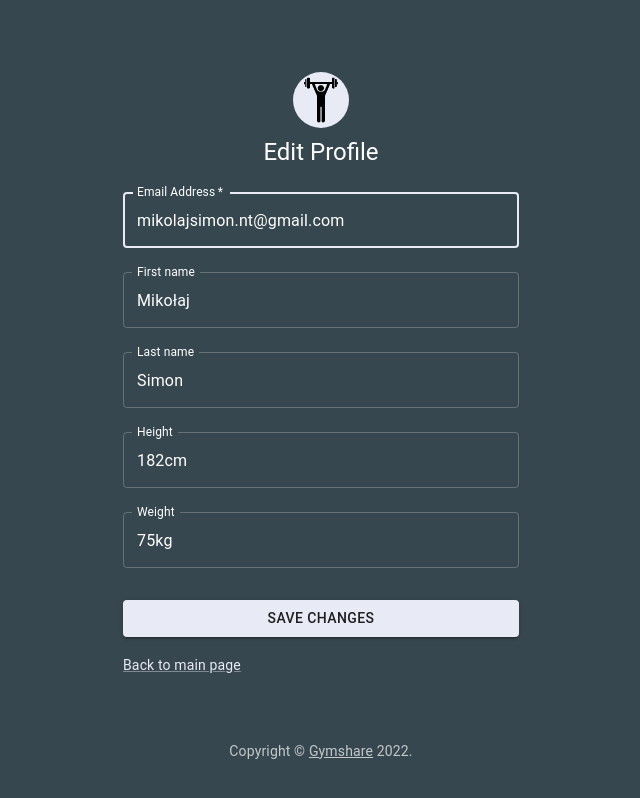
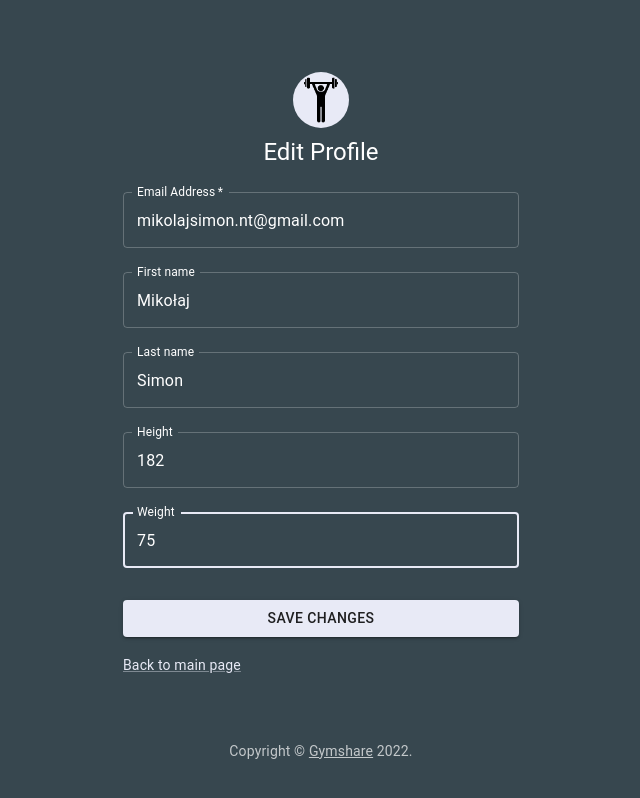
Before and after one commit to justdodo27/gymshare, a React (Create React App) app in the folder frontend/: page /edit in a window 1280 px wide. Shown: the whole page, without its empty margins (319-959 px from the left). Built offline with nearby package versions, Linux system fonts and the light colour scheme.

Commit message:
editProfile changes

```diff
--- a/frontend/src/components/editProfile.js
+++ b/frontend/src/components/editProfile.js
@@ -12,6 +12,7 @@ import { createTheme, ThemeProvider } from '@mui/material/styles';
 import { Fragment } from 'react';
 import { blueGrey, indigo } from '@mui/material/colors';
 import icon from "../pictures/icon.jpg"
+import { useState } from 'react';
 
 function Copyright(props) {
   return (
@@ -24,6 +25,15 @@ function Copyright(props) {
       {'.'}
     </Typography>
   );
+}
+
+function validateEmail (email) {
+  const regexp = /^(([^<>()[\]\\.,;:\s@"]+(\.[^<>()[\]\\.,;:\s@"]+)*)|(".+"))@((\[[0-9]{1,3}\.[0-9]{1,3}\.[0-9]{1,3}\.[0-9]{1,3}])|(([a-zA-Z\-0-9]+\.)+[a-zA-Z]{2,}))$/;
+  return regexp.test(email);
+}
+
+function validateNumber (number) {
+  return !isNaN(number);
 }
 
 const theme = createTheme({
@@ -42,14 +52,81 @@ const theme = createTheme({
 }
 );
 
-export default function ChangePassword() {
+export default function EditProfile() {
+  const [emailError, setEmailError] = useState(false)
+  const [heightError, setHeightError] = useState(false)
+  const [weightError, setWeightError] = useState(false)
+
+  let emailErrorCheck = false
+  let weightErrorCheck = false
+  let heightErrorCheck = false
+  let enteredWeight = ''
+  let enteredHeight = ''
+
   const handleSubmit = (event) => {
     event.preventDefault();
     const data = new FormData(event.currentTarget);
-    console.log({
-      email: data.get('email'),
-      password: data.get('password'),
-    });
+    let email = data.get('email')
+    let height = data.get('height')
+    let weight = data.get('weight')
+    let firstName = data.get('firstName')
+    let lastName = data.get('lastName')
+
+    enteredHeight = height
+    enteredWeight = weight
+
+    if (validateEmail(email)) {
+      setEmailError(false)
+      emailErrorCheck = true
+    } else {
+      setEmailError(true)
+      emailErrorCheck = false
+    }
+
+    if (validateNumber(weight)) {
+      setWeightError(false)
+      weightErrorCheck = true
+    } else {
+      setWeightError(true)
+      weightErrorCheck = false
+    }
+
+    if (validateNumber(height)) {
+      setHeightError(false)
+      heightErrorCheck = true
+    } else {
+      setHeightError(true)
+      heightErrorCheck = false
+    }
+
+    if (emailErrorCheck === true && heightErrorCheck === true && weightErrorCheck === true) {
+      fetch("http://localhost:1337/accounts/profiles/3", {
+        method: 'PATCH',
+        body: JSON.stringify({
+          height: height,
+          weight: weight
+        }),
+        headers: {
+          'Content-Type': 'application/json',
+        },
+      })
+        .then((res) => {
+          if (res.ok) {
+            return res.json();
+          } else {
+            return res.json().then((data) => {
+              let errorMessage = 'Something gone wrong!';
+              throw new Error(errorMessage);
+            });
+          }
+        })
+        .then((data) => {
+          console.log(data)
+        })
+        .catch((err) => {
+          alert(err.message);
+        });
+    };
   };
 
   return (
@@ -71,7 +148,7 @@ export default function ChangePassword() {
             Edit Profile
           </Typography>
           <Box component="form" onSubmit={handleSubmit} noValidate sx={{ mt: 1 }}>
-            <TextField
+            {!emailError && <TextField
             inputProps={{ style: { color: "white" } }}
             InputLabelProps={{ style: { color: '#fff' }} }
               margin="normal"
@@ -84,6 +161,21 @@ export default function ChangePassword() {
               defaultValue="mikolajsimon.nt@gmail.com"
               autoFocus
             />
+            }
+            {emailError && <TextField
+            inputProps={{ style: { color: "white" } }}
+            InputLabelProps={{ style: { color: '#fff' }} }
+              margin="normal"
+              error
+              fullWidth
+              id="email"
+              label="Email Address"
+              name="email"
+              autoComplete="email"
+              helperText="Please enter valid email"
+              autoFocus
+            />
+            }
             <TextField
             inputProps={{ style: { color: "white" } }}
             InputLabelProps={{ style: { color: '#fff' }} }
@@ -95,6 +187,7 @@ export default function ChangePassword() {
               id="first_name"
               autoComplete="first_name"
               defaultValue="Mikołaj"
+              autoFocus
             />
             <TextField
             inputProps={{ style: { color: "white" } }}
@@ -107,8 +200,9 @@ export default function ChangePassword() {
               id="last_name"
               autoComplete="last-name"
               defaultValue="Simon"
+              autoFocus
             />
-            <TextField
+            {!heightError && <TextField
             inputProps={{ style: { color: "white" } }}
             InputLabelProps={{ style: { color: '#fff' }} }
               margin="normal"
@@ -118,9 +212,27 @@ export default function ChangePassword() {
               type="height"
               id="height"
               autoComplete="height"
-              defaultValue="182cm"
+              defaultValue="182"
+              autoFocus
             />
-            <TextField
+            }
+            {heightError && <TextField
+            inputProps={{ style: { color: "white" } }}
+            InputLabelProps={{ style: { color: '#fff' }} }
+              margin="normal"
+              fullWidth
+              error
+              name="height"
+              label="Height"
+              type="height"
+              id="height"
+              autoComplete="height"
+              helperText="Please enter valid height"
+              autoFocus
+              defaultValue={enteredHeight}
+            />
+            }
+            {!weightError && <TextField
             inputProps={{ style: { color: "white" } }}
             InputLabelProps={{ style: { color: '#fff' }} }
               margin="normal"
@@ -130,8 +242,26 @@ export default function ChangePassword() {
               type="weight"
               id="weight"
               autoComplete="weight"
-              defaultValue="75kg"
+              defaultValue="75"
+              autoFocus
             />
+            }
+            {weightError && <TextField
+            inputProps={{ style: { color: "white" } }}
+            InputLabelProps={{ style: { color: '#fff' }} }
+              margin="normal"
+              fullWidth
+              error
+              name="weight"
+              label="Weight"
+              type="weight"
+              id="weight"
+              autoComplete="weight"
+              helperText="Please enter valid weight"
+              autoFocus
+              defaultValue={enteredWeight}
+            />
+            }
             <Button
               type="submit"
               fullWidth
--- a/frontend/src/components/registration.js
+++ b/frontend/src/components/registration.js
@@ -10,7 +10,7 @@ import Box from '@mui/material/Box';
 import Typography from '@mui/material/Typography';
 import Container from '@mui/material/Container';
 import { createTheme, ThemeProvider } from '@mui/material/styles';
-import { Fragment, useEffect } from 'react';
+import { Fragment} from 'react';
 import { blueGrey, indigo } from '@mui/material/colors';
 import icon from '../pictures/icon.jpg'
 import { useState } from 'react';
```
